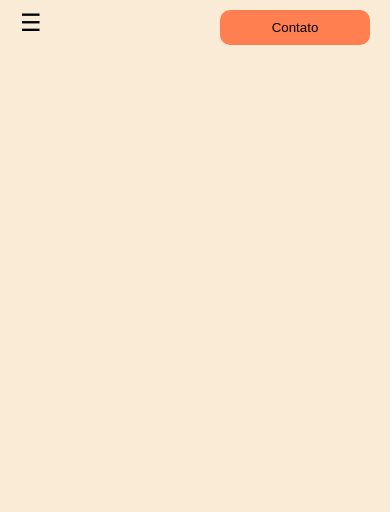
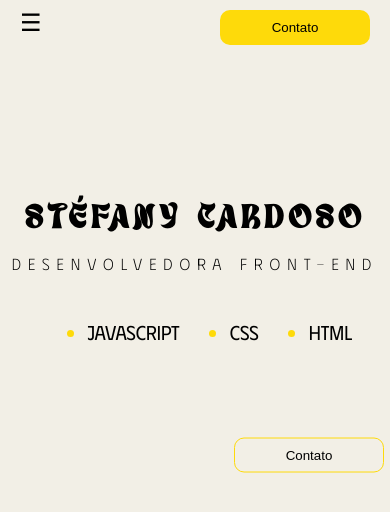
Before and after one commit to stefanyCardoso/my-portifolio, a Next.js app: page / in a window 390 px wide. Shown: the top 512 px of the page. Built offline with nearby package versions, Linux system fonts and the light colour scheme.

Commit message:
feat: new section and adding new font

```diff
--- a/src/app/componentes/Header/style.scss
+++ b/src/app/componentes/Header/style.scss
@@ -26,6 +26,16 @@ input[type=checkbox]{
     display: none;
     font-size: 24px;
     user-select: none;
+}
+
+button {
+    width: 150px;
+    height: 35px;
+    border: none;
+    border-radius: 10px;
+    cursor: pointer;
+    background-color: #feda0a;
+    margin-top: 10px;
 }
 
 @media (max-width: 768px) {
@@ -64,13 +74,3 @@ input[type=checkbox]{
         margin-top: 30px;
     }
 }
-
-button {
-    width: 150px;
-    height: 35px;
-    border: none;
-    border-radius: 10px;
-    cursor: pointer;
-    background-color: coral;
-    margin-top: 10px;
-}
--- a/src/app/globals.scss
+++ b/src/app/globals.scss
@@ -1,5 +1,5 @@
 :root {
-  background-color: antiquewhite;
+  background-color: #f2efe6;
 }
 
 * {
@@ -13,11 +13,16 @@
   src: url(./fonts/Lostar.ttf);
 }
 
+@font-face {
+  font-family: phudu;
+  src: url(./fonts/Phudu-VariableFont_wght.ttf);
+}
+
 html,
 body {
   max-width: 100vw;
   overflow-x: hidden;
-  font-family: Verdana, Geneva, Tahoma, sans-serif;
+  font-family: 'phudu';
 }
 
 a {
--- a/src/app/page.tsx
+++ b/src/app/page.tsx
@@ -1,9 +1,25 @@
 import Header from './componentes/Header/inde'
+import './styles.scss'
 
 export default function Home() {
   return (
     <main>
       <Header />
+      <section className='info'>
+        <div className='text'>
+          <h1>Stéfany Cardoso</h1>
+          <h2>Desenvolvedora front-end</h2>
+          <ul>
+            <li>Javascript</li>
+            <li>CSS</li>
+            <li>HTML</li>
+          </ul>
+          <button>Contato</button>
+        </div>
+        <div className='image'>
+          imagem
+        </div>
+      </section>
     </main>
   )
 }
--- /dev/null
+++ b/src/app/styles.scss
@@ -0,0 +1,143 @@
+.info {
+    display: flex;
+    height: 500px;
+    align-items: center;
+    justify-content: center;
+}
+
+.text {
+    width: 50%;
+    height: 100%;
+    position: relative;
+    text-align: center;
+
+    h1 {
+        font-family: 'lostar';
+        font-size: 54px;
+        position: absolute;
+        top: 45%;
+        transform: translate(0, -50%);
+        letter-spacing: 5px;
+    }
+
+    h2 {
+        font-family: 'phudu';
+        font-size: 20px;
+        font-weight: 100;
+        position: absolute;
+        top: 55%;
+        transform: translate(0, -50%);
+        letter-spacing: 7px;
+    }
+
+    button {
+        width: 150px;
+        height: 35px;
+        border: 1px solid #feda0a;
+        border-radius: 10px;
+        cursor: pointer;
+        background-color: transparent;
+        margin-top: 10px;
+        position: absolute;
+        top: 80%;
+        left: 60%;
+        transform: translate(0, -50%);
+    }
+
+    ul {
+        display: flex;
+        position: absolute;
+        top: 60%;
+
+        li {
+            margin-left: 50px;
+            font-size: 25px;
+            font-family: 'phudu';
+        }
+
+        li::marker {
+            color: #feda0a;
+            font-size: 21px;
+        }
+    }
+
+}
+
+.image {
+    background-color: #feda0a;
+    width: 400px;
+    height: 400px;
+    border-radius: 300px;
+    align-items: center;
+    justify-content: center;
+    display: flex;
+}
+
+@media (max-width: 1050px) {
+
+    .info {
+        width: 100%;
+    }
+
+    .text {
+        h1 {
+            font-size: 37px;
+        }
+
+        h2 {
+            font-size: 16px;
+            top: 53%;
+        }
+
+        ul {
+            top: 58%;
+            li {
+                font-size: 20px;
+            }
+        }
+    }
+
+    .image {
+        width: 350px;
+        height: 350px;
+    }
+}
+
+@media (max-width: 768px) {
+
+    .info {
+        display: block;
+    }
+
+    .text {
+        width: 100%;
+        text-align: center;
+
+        h1 {
+            font-size: 32px;
+            text-align: center;
+            position: inherit;
+            transform: none;
+            top: 30%;
+        }
+
+        h2 {
+            text-align: center;
+            position: inherit;
+            transform: none;
+            top: 33%;
+        }
+
+        ul {
+            top: inherit;
+            position: inherit;
+            justify-content: center;
+            align-items: center;
+            margin-top: 210px;
+        }
+    }
+
+    .image {
+        display: none;
+    }
+}
```
Also changed, not shown: public/star.png (added), src/app/fonts/Phudu-VariableFont_wght.ttf (added).
